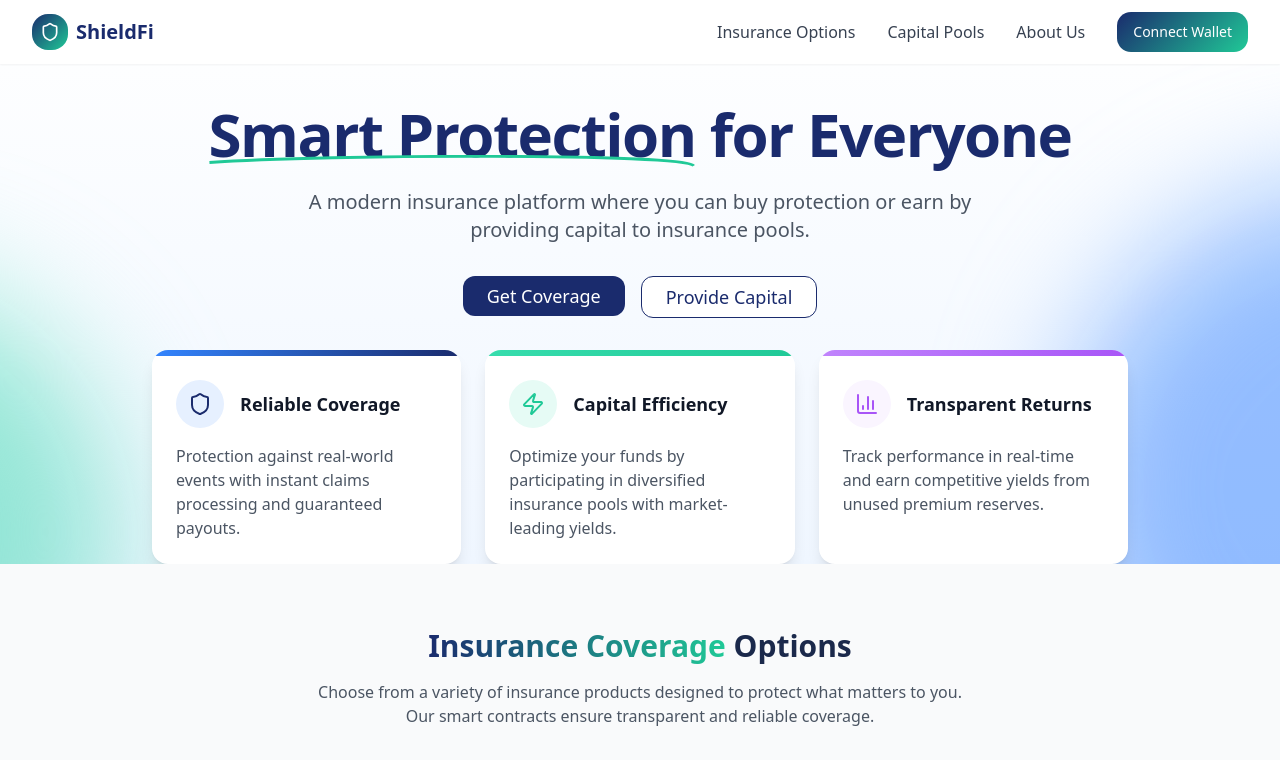
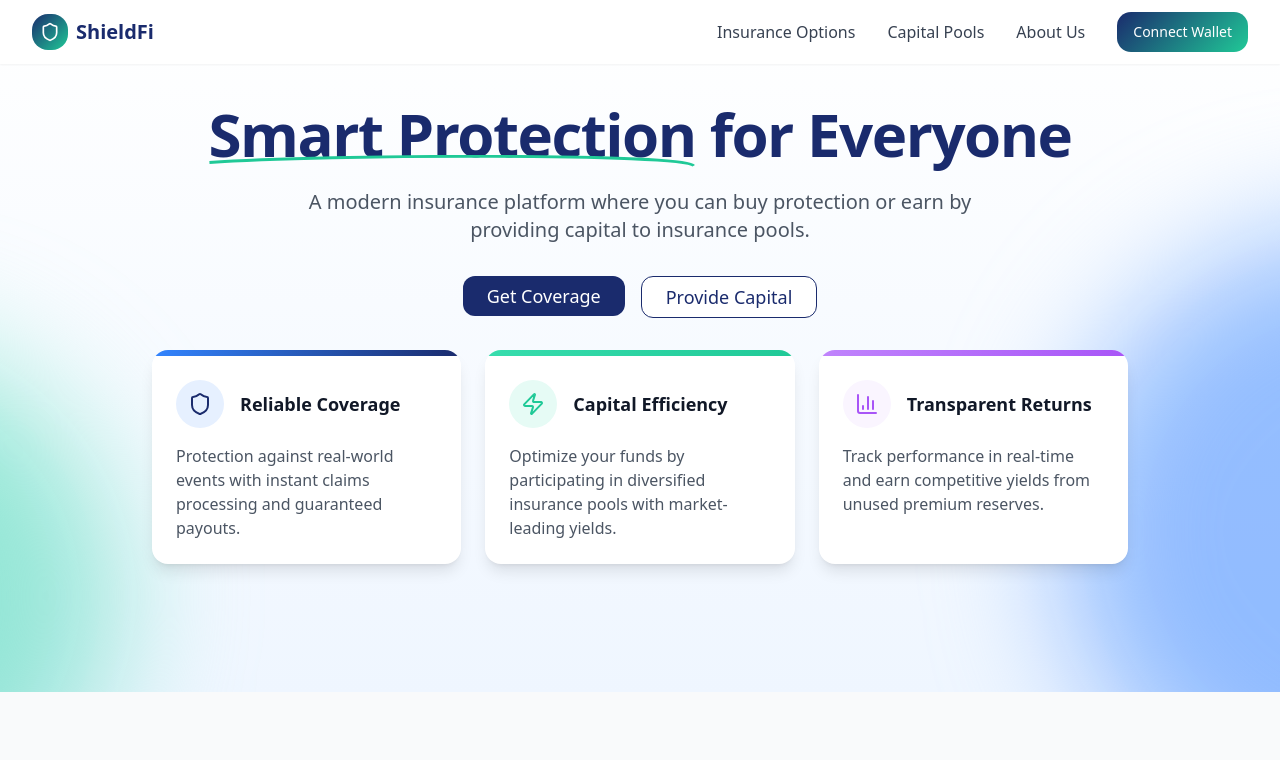
Before and after one commit to SohamGhugare/shieldfi, a React (Vite) app: page / in a window 1280 px wide. Shown: the top 760 px of the page. Built offline with nearby package versions, Linux system fonts and the light colour scheme.

Commit message:
Fix: Add spacing below cards
Adds spacing below the cards in the hero section.

```diff
--- a/src/components/home/Hero.tsx
+++ b/src/components/home/Hero.tsx
@@ -78,6 +78,9 @@ const Hero = () => {
         </div>
       </div>
 
+      {/* Added padding/margin at the bottom of the Hero section */}
+      <div className="pb-24 md:pb-32"></div>
+
       {/* Background elements */}
       <div className="absolute top-1/2 -left-96 w-[500px] h-[500px] rounded-full bg-teal-200 mix-blend-multiply opacity-20 filter blur-3xl animate-pulse-slow"></div>
       <div className="absolute top-1/3 -right-96 w-[600px] h-[600px] rounded-full bg-safetyblue-200 mix-blend-multiply opacity-20 filter blur-3xl animate-pulse-slow"></div>
```
